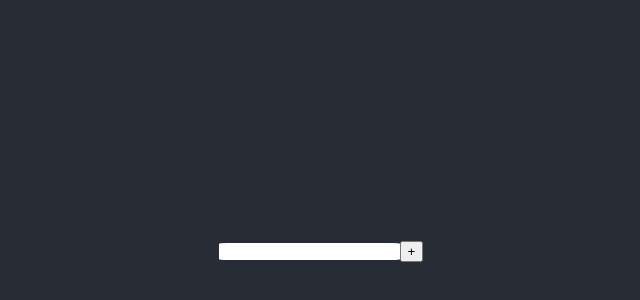
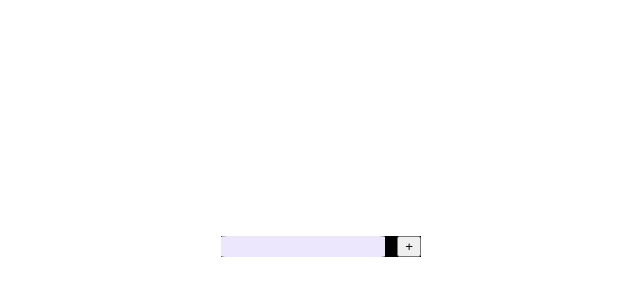
Before and after one commit to M-Java86/my-todo-list, a React (Create React App) app: page / in a window 1280 px wide. Shown: the part 154-454 px from the top of the page, without its empty margins (319-959 px from the left). Built offline with nearby package versions, Linux system fonts and the light colour scheme.

Commit message:
fix bugs

```diff
--- a/src/App.css
+++ b/src/App.css
@@ -4,7 +4,6 @@
 
 
 .App-header {
-  background-color: #282c34;
   min-height: 100vh;
   display: flex;
   flex-direction: column;
@@ -14,11 +13,10 @@
   color: white;
 }
 
-.Wrapper {
-  background-color: #000;
+.wrapper {
+  background: #000 ;
 }
-
-.Input-wrapper g{
+.Input-wrapper {
   display: flex;
   justify-content: space-between;
   width: 200px;
@@ -27,4 +25,7 @@
 .Input-wrapper input {
   border-radius: 4%;
   border: 0;
+  background-color: #ede7fe;
+  width: 160px;
+
 }
```
